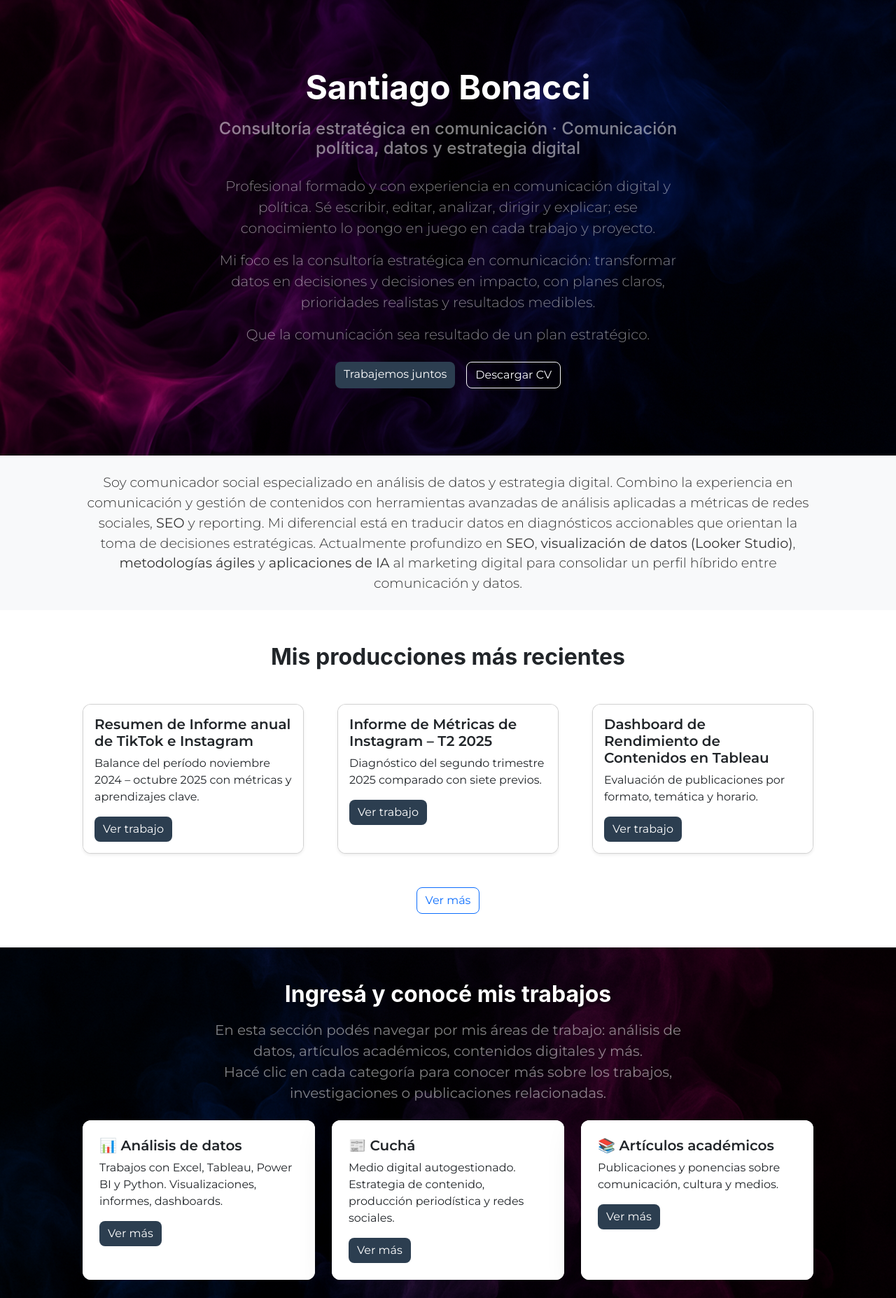
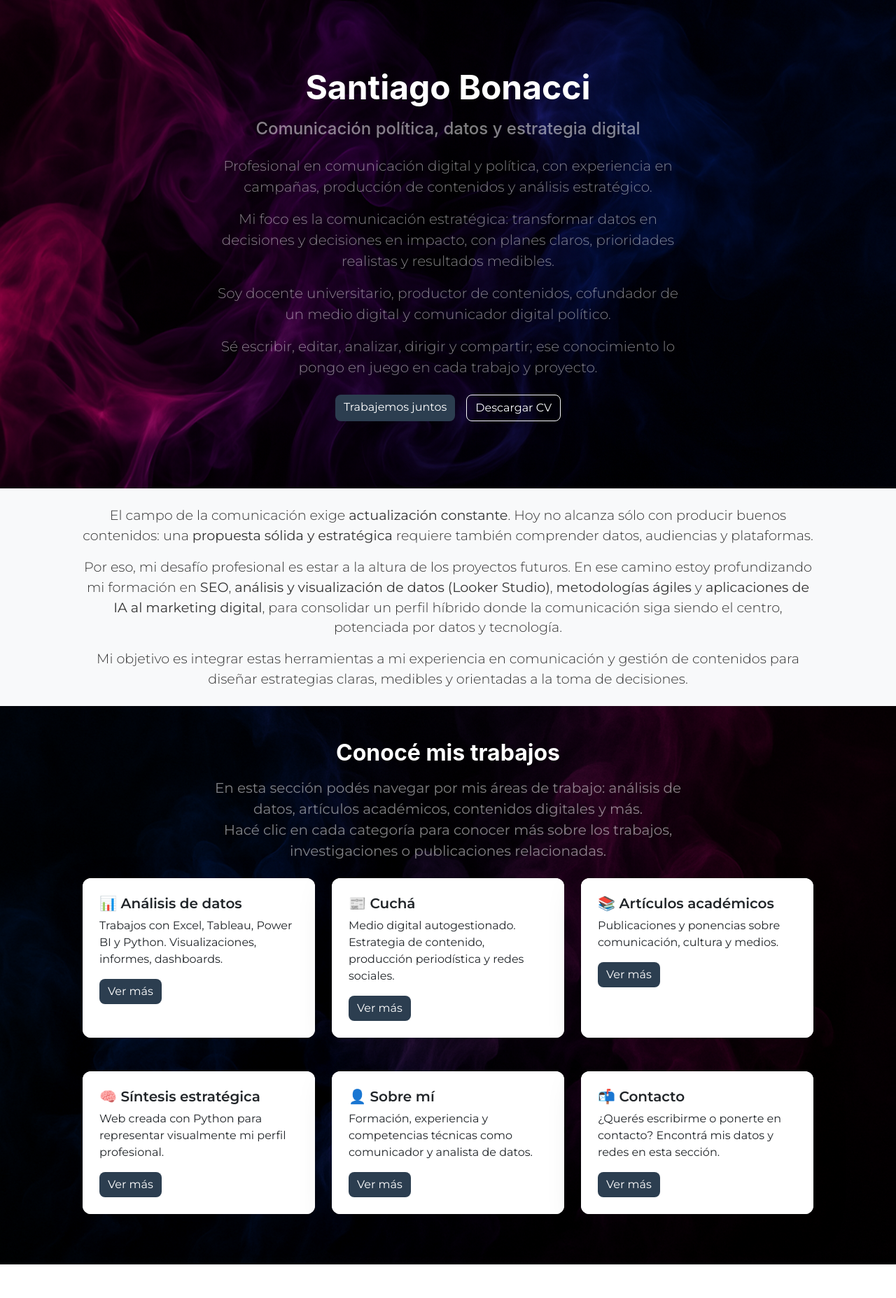
Before and after one commit to sbonacci33/mi_portfolio, a Flask app: page / in a window 1280 px wide. Shown: the part 56-1911 px from the top of the page at 70% size. Run offline with Flask 3, Linux system fonts and the light colour scheme; some libraries are stand-ins or nearby versions; some web fonts are replaced.

Commit message:
Actualiza textos y estructura de secciones

```diff
--- a/templates/index.html
+++ b/templates/index.html
@@ -8,10 +8,11 @@
             <div class="col-lg-8">
                 <div class="text-center my-5">
                     <h1 class="display-5 fw-bolder text-white mb-3">Santiago Bonacci</h1>
-                    <h2 class="h4 text-white-50 mb-4">Consultoría estratégica en comunicación · Comunicación política, datos y estrategia digital</h2>
-                    <p class="lead text-white-50 mb-3">Profesional formado y con experiencia en comunicación digital y política. Sé escribir, editar, analizar, dirigir y explicar; ese conocimiento lo pongo en juego en cada trabajo y proyecto.</p>
-                    <p class="lead text-white-50 mb-3">Mi foco es la consultoría estratégica en comunicación: transformar datos en decisiones y decisiones en impacto, con planes claros, prioridades realistas y resultados medibles.</p>
-                    <p class="lead text-white-50 mb-4">Que la comunicación sea resultado de un plan estratégico.</p>
+                    <h2 class="h4 text-white-50 mb-4">Comunicación política, datos y estrategia digital</h2>
+                    <p class="lead text-white-50 mb-3">Profesional en comunicación digital y política, con experiencia en campañas, producción de contenidos y análisis estratégico.</p>
+                    <p class="lead text-white-50 mb-3">Mi foco es la comunicación estratégica: transformar datos en decisiones y decisiones en impacto, con planes claros, prioridades realistas y resultados medibles.</p>
+                    <p class="lead text-white-50 mb-3">Soy docente universitario, productor de contenidos, cofundador de un medio digital y comunicador digital político.</p>
+                    <p class="lead text-white-50 mb-4">Sé escribir, editar, analizar, dirigir y compartir; ese conocimiento lo pongo en juego en cada trabajo y proyecto.</p>
                     <div class="d-flex justify-content-center gap-3">
                         <a class="btn btn-primary" href="{{ url_for('render_page', page='contacto') }}#contacto">Trabajemos juntos</a>
                         <a class="btn btn-outline-light" href="{{ url_for('static', filename='docs/Currículum 2025.pdf') }}" download>Descargar CV</a>
@@ -27,39 +28,14 @@
     <div class="container px-5">
         <div class="text-center">
             <p class="lead mb-0">
-                Soy comunicador social especializado en análisis de datos y estrategia digital. Combino la experiencia en comunicación y gestión de contenidos con herramientas avanzadas de análisis aplicadas a métricas de redes sociales, <strong>SEO</strong> y reporting. Mi diferencial está en traducir datos en diagnósticos accionables que orientan la toma de decisiones estratégicas. Actualmente profundizo en <strong>SEO</strong>, <strong>visualización de datos (Looker Studio)</strong>, <strong>metodologías ágiles</strong> y <strong>aplicaciones de IA</strong> al marketing digital para consolidar un perfil híbrido entre comunicación y datos.
+                El campo de la comunicación exige <strong>actualización constante</strong>. Hoy no alcanza sólo con producir buenos contenidos: una <strong>propuesta sólida y estratégica</strong> requiere también comprender datos, audiencias y plataformas.
             </p>
-        </div>
-    </div>
-</section>
-
-<!-- Trabajos más recientes -->
-<section class="py-5">
-    <div class="container px-5">
-        <div class="text-center mb-5">
-            <h2 class="fw-bolder">Mis producciones más recientes</h2>
-        </div>
-        <div class="row gx-5">
-            {% for trabajo in trabajos_recientes %}
-            <div class="col-md-4 mb-4">
-                <div class="card h-100 shadow-sm">
-                    <div class="card-body">
-                        <h5 class="card-title">{{ trabajo.titulo }}</h5>
-                        <p class="card-text">{{ trabajo.descripcion }}</p>
-                        {% if trabajo.endpoint %}
-                        <a href="{{ url_for(trabajo.endpoint) }}" class="btn btn-primary">Ver trabajo</a>
-                        {% elif trabajo.externo %}
-                        <a href="{{ trabajo.link }}" target="_blank" class="btn btn-primary">Ver trabajo</a>
-                        {% else %}
-                        <a href="{{ url_for('static', filename=trabajo.link) }}" target="_blank" class="btn btn-primary">Ver trabajo</a>
-                        {% endif %}
-                    </div>
-                </div>
-            </div>
-            {% endfor %}
-        </div>
-        <div class="text-center mt-4">
-            <a href="{{ url_for('render_page', page='trabajos') }}" class="btn btn-outline-primary">Ver más</a>
+            <p class="lead mt-3 mb-0">
+                Por eso, mi desafío profesional es estar a la altura de los proyectos futuros. En ese camino estoy profundizando mi formación en <strong>SEO</strong>, <strong>análisis y visualización de datos (Looker Studio)</strong>, <strong>metodologías ágiles</strong> y <strong>aplicaciones de IA al marketing digital</strong>, para consolidar un perfil híbrido donde la comunicación siga siendo el centro, potenciada por datos y tecnología.
+            </p>
+            <p class="lead mt-3 mb-0">
+                Mi objetivo es integrar estas herramientas a mi experiencia en comunicación y gestión de contenidos para diseñar estrategias claras, medibles y orientadas a la toma de decisiones.
+            </p>
         </div>
     </div>
 </section>
@@ -69,7 +45,7 @@
     <div class="container px-5 py-4">
         <div class="row gx-4 justify-content-center mb-4">
             <div class="col-lg-8 text-center">
-                <h2 class="fw-bolder text-white mb-3">Ingresá y conocé mis trabajos</h2>
+                <h2 class="fw-bolder text-white mb-3">Conocé mis trabajos</h2>
                 <p class="fs-5 text-white-50 mb-0">
                     En esta sección podés navegar por mis áreas de trabajo: análisis de datos, artículos académicos, contenidos digitales y más. <br>
                     Hacé clic en cada categoría para conocer más sobre los trabajos, investigaciones o publicaciones relacionadas.
@@ -97,6 +73,38 @@
                 </div>
             </div>
             {% endfor %}
+        </div>
+    </div>
+</section>
+
+<!-- Trabajos más recientes -->
+<section class="py-5">
+    <div class="container px-5">
+        <div class="text-center mb-4">
+            <h2 class="fw-bolder">Alguno de mis informes</h2>
+            <p class="lead text-muted mb-0">Te invito a ver algunos trabajos vinculados al análisis de la comunicación basado en métricas, orientados a diagnósticos claros y accionables.</p>
+        </div>
+        <div class="row gx-5">
+            {% for trabajo in trabajos_recientes %}
+            <div class="col-md-4 mb-4">
+                <div class="card h-100 shadow-sm">
+                    <div class="card-body">
+                        <h5 class="card-title">{{ trabajo.titulo }}</h5>
+                        <p class="card-text">{{ trabajo.descripcion }}</p>
+                        {% if trabajo.endpoint %}
+                        <a href="{{ url_for(trabajo.endpoint) }}" class="btn btn-primary">Ver trabajo</a>
+                        {% elif trabajo.externo %}
+                        <a href="{{ trabajo.link }}" target="_blank" class="btn btn-primary">Ver trabajo</a>
+                        {% else %}
+                        <a href="{{ url_for('static', filename=trabajo.link) }}" target="_blank" class="btn btn-primary">Ver trabajo</a>
+                        {% endif %}
+                    </div>
+                </div>
+            </div>
+            {% endfor %}
+        </div>
+        <div class="text-center mt-4">
+            <a href="{{ url_for('render_page', page='trabajos') }}" class="btn btn-outline-primary">Ver más</a>
         </div>
     </div>
 </section>
--- a/templates/trabajos.html
+++ b/templates/trabajos.html
@@ -12,6 +12,11 @@
 <!-- Sección de trabajos -->
 <section class="py-5 bg-light">
     <div class="container px-5">
+        <div class="row justify-content-center mb-4">
+            <div class="col-lg-10">
+                <p class="lead mb-0">En esta página se comparten algunos informes y reportes elaborados en compromisos laborales, utilizando herramientas de análisis para transformar datos en información clara y recursos de edición que faciliten una experiencia precisa y accionable para cada cliente.</p>
+            </div>
+        </div>
         <div class="row justify-content-center">
             <div class="col-lg-10">
 
```
Also changed, not shown: templates/cucha.html (+5 -5 lines), templates/sobre_mi.html (+17 -18 lines).
